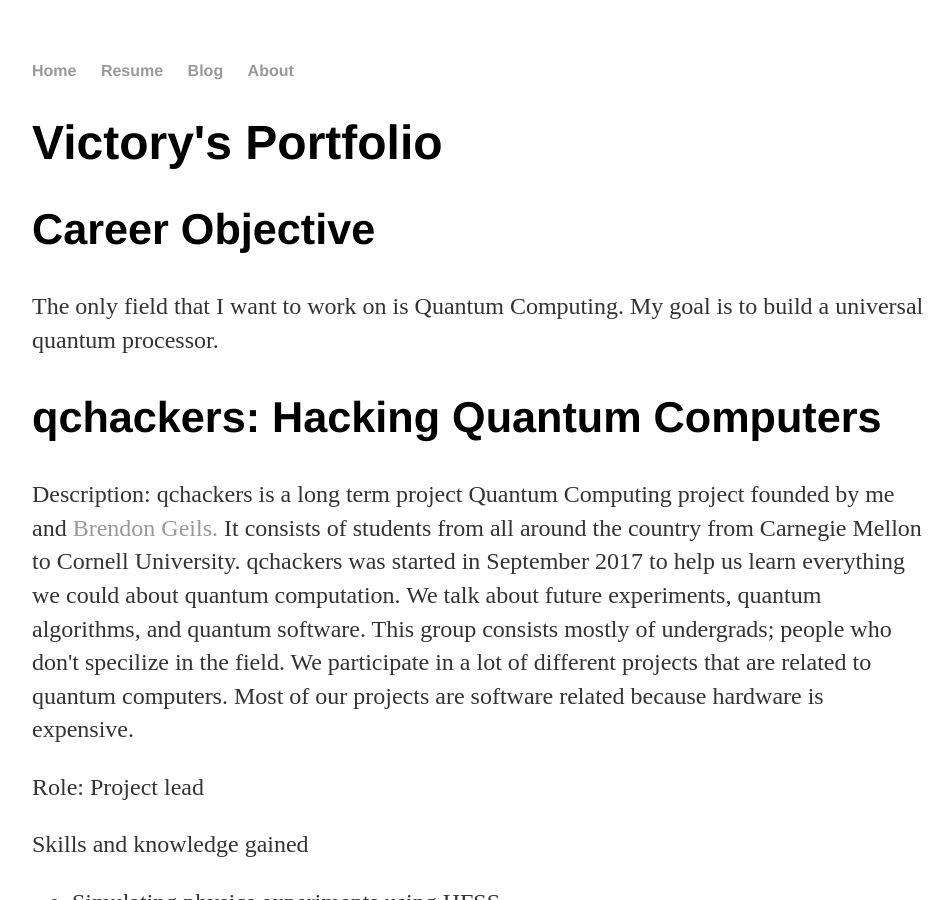
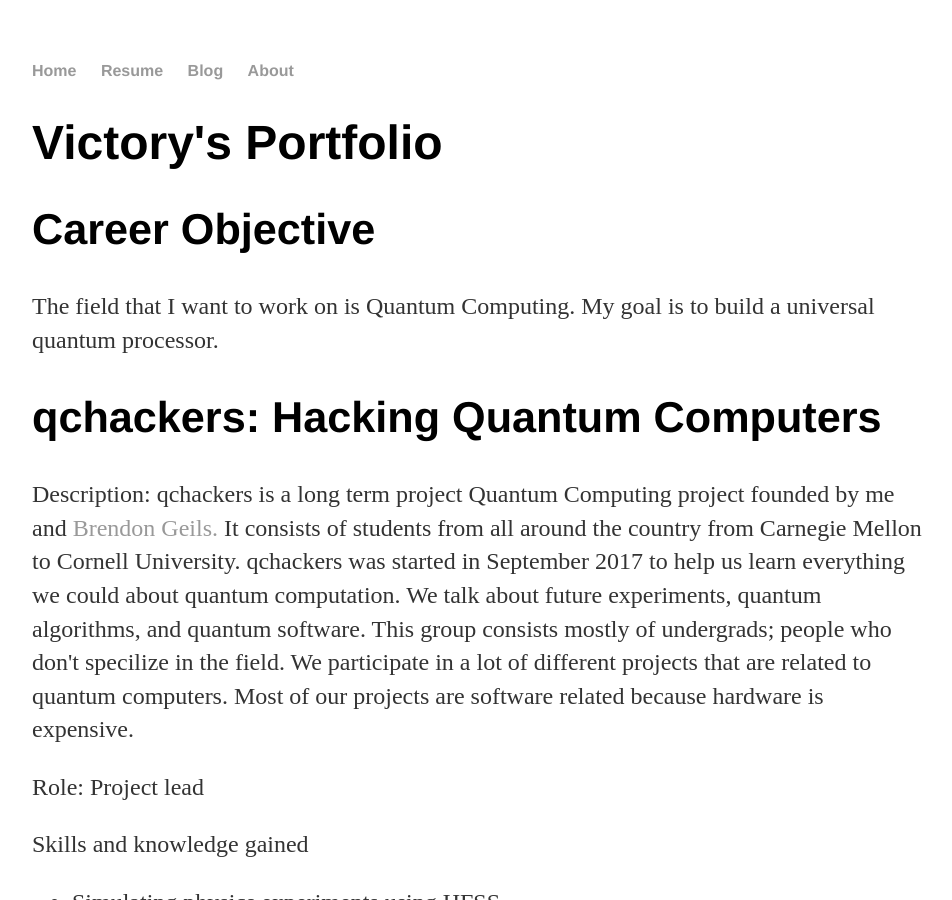
Before and after one commit to vtomole/vtomole.github.io, a Jekyll site: the page built from index.html, in a window 1280 px wide and 900 px high. Shown: the whole window, without its empty margins (160-1112 px from the left). Built offline with Jekyll 4.4.1, drawn with Linux system fonts in a browser that asks for light colours.

Commit message:
remove teamwork stuff

```diff
--- a/about/index.html
+++ b/about/index.html
@@ -6,8 +6,7 @@
 		<div class="about">
 			<h1>About</h1>
 			<p> I am Victory Omole and I am a senior at Iowa State University majoring in Computer Engineering. I participate in a couple of open source projects, and I have gained a lot of software and hardware engineering skills from my personal projects and classes.
-My team made  <a href="http://qchackers.com/">qchackers</a>, which won the hacker prize at Hack Harvard 2017.</p>
-			  <p>Even though I do most of my projects alone, I am team oriented. I was able to work on a Hackathon project with 3 other people using a program language and web framework that we didn’t now (Ruby on Rails); and we managed to finish the project. I’ve also worked on team where we created a photo-sharing android application.</p>
+			  My team made  <a href="http://qchackers.com/">qchackers</a>, which won the hacker prize at Hack Harvard 2017.</p>
 
 			<p>I love writing interpreters and compilers. The interpreter which I am most proud of is the <a href="https://github.com/vtomole/evie/tree/master/mini-projects/cantor">Cantor programming language</a> which won a prize for the most innovative hack at HackISU 2016. The project which I am currently spending most of my time on is <a href="https://github.com/vtomole/c48">C48</a>: A compiler for students to learn about compilers.</p>
 
--- a/index.html
+++ b/index.html
@@ -8,7 +8,7 @@
 
 
 			<p><h2>Career Objective</b></h2>
-			<p>The only field that I want to work on is Quantum Computing. My goal is to build a universal quantum processor.</p>
+			<p>The field that I want to work on is Quantum Computing. My goal is to build a universal quantum processor.</p>
 
 
 
```
